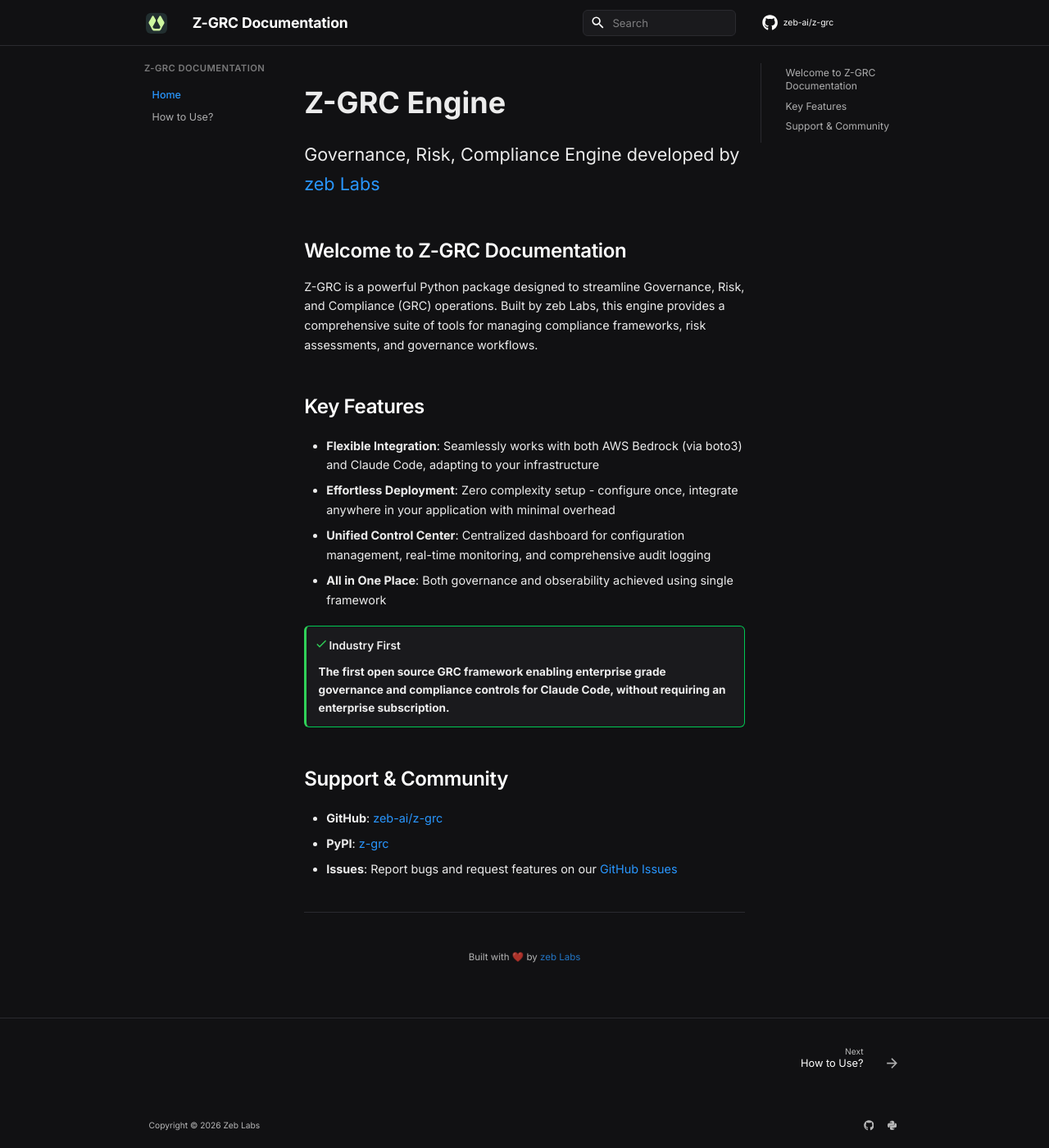
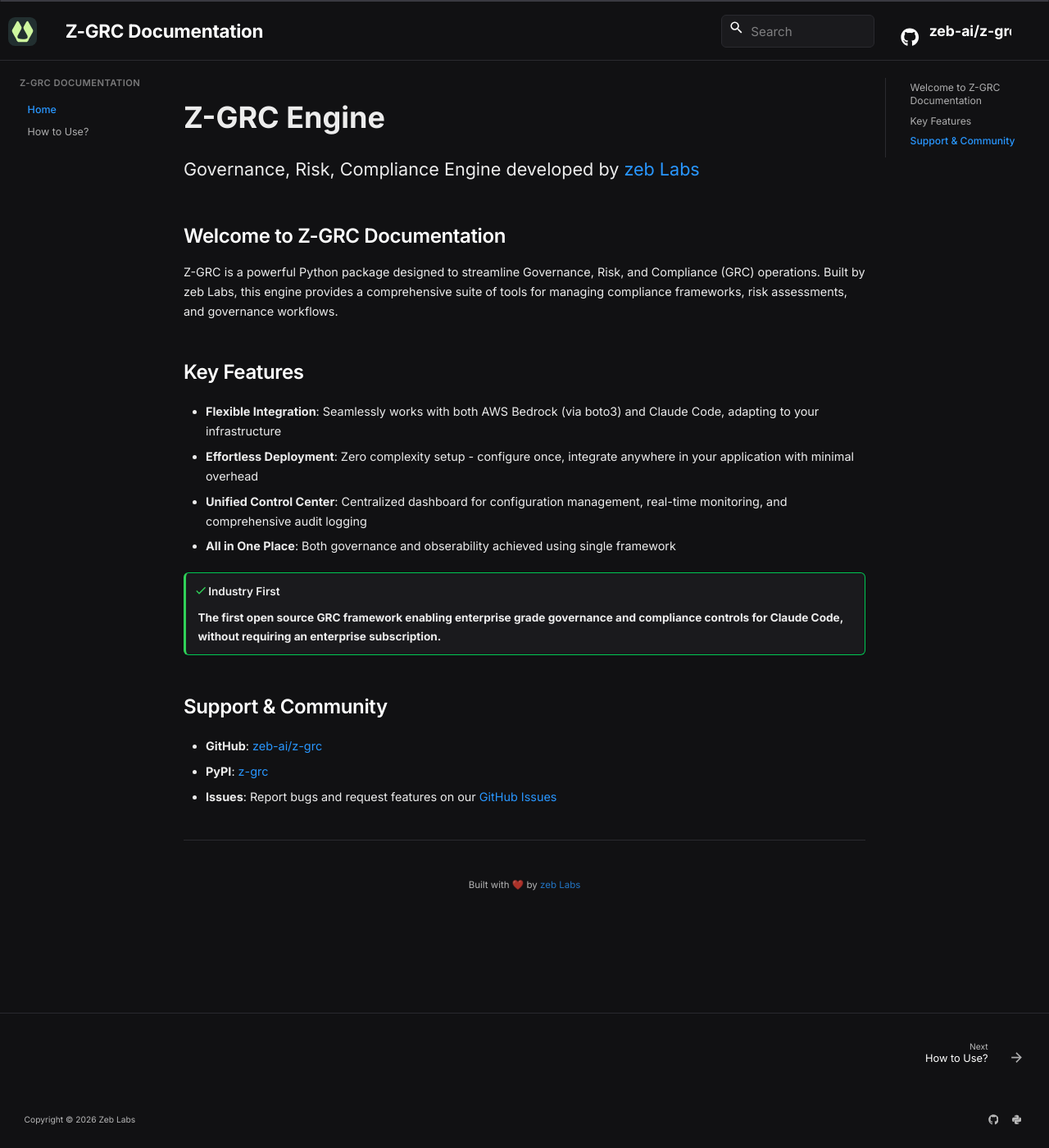
Before and after one commit to zeb-ai/py-governance-engine, an MkDocs documentation site: the page built from docs/index.md, in a window 1280 px wide and 1400 px high. Shown: the whole window at 82% size. Built offline with MkDocs 1.6.1 and Material for MkDocs 9.7.7, drawn with Linux system fonts in a browser that asks for light colours; comment, search, counter and statistics services are not loaded.

Commit message:
feat: updated theme for mkdocs

```diff
--- a/docs/stylesheets/theme.css
+++ b/docs/stylesheets/theme.css
@@ -40,6 +40,10 @@
   /* Typography */
   --md-text-font:    "Inter", -apple-system, BlinkMacSystemFont, "SF Pro Text", system-ui, sans-serif;
   --md-code-font:    "JetBrains Mono", ui-monospace, "SF Mono", Menlo, monospace;
+
+  /* Override Material's tooltip colors */
+  --md-tooltip-bg-color:             var(--surface-1);
+  --md-tooltip-fg-color:             rgba(255, 255, 255, 0.92);
 }
 
 /* ============================================================
@@ -61,27 +65,123 @@ body {
   background: var(--md-default-bg-color);
   border-bottom: 1px solid var(--border);
   box-shadow: none;
-  height: 56px;
+  height: 72px;
 }
 
-.md-header__inner { height: 56px; padding: 0 1.25rem; }
+.md-header__inner {
+  height: 72px;
+  display: flex;
+  align-items: center;
+  justify-content: space-between;
+}
+
+/* Override grid margin and max-width to align header content properly */
+.md-grid {
+  margin-left: 0 !important;
+  max-width: none !important;
+}
 
 .md-header__title {
-  font-weight: 600;
-  font-size: 1.1rem;
+  font-size: 1.4rem;
   letter-spacing: -0.01em;
-  margin-left: 0.5rem;
-  color: #ffffff !important;
+  margin-right: auto;
+  flex-shrink: 0;
 }
 
-.md-header__button.md-logo { margin: 0 0.5rem 0 0; }
+.md-header__button.md-logo { margin: 0 0.75rem 0 0; }
 .md-header__button.md-logo img,
-.md-header__button.md-logo svg { height: 1.6rem; }
+.md-header__button.md-logo svg { height: 2.2rem; }
 
 /* Header links white */
 .md-header__topic,
 .md-header a {
   color: #ffffff !important;
+}
+
+/* GitHub/social links in header */
+.md-header__source {
+  display: flex;
+  align-items: center;
+}
+
+.md-source {
+  display: flex;
+  align-items: center;
+  gap: 0.75rem;
+}
+
+.md-source__icon {
+  display: flex;
+  align-items: flex-start;
+  flex-shrink: 0;
+  padding-top: 0.15rem;
+}
+
+.md-source__icon svg {
+  width: 1.8rem;
+  height: 1.8rem;
+  display: block;
+}
+
+/* Repository name and stats container - vertical stack */
+html body .md-header .md-source__repository {
+  display: flex !important;
+  flex-direction: column !important;
+  align-items: flex-start !important;
+  gap: 0.35rem !important;
+  line-height: 1.2 !important;
+  font-size: 1.1rem !important;
+  font-weight: 700 !important;
+}
+
+/* Target ALL elements inside repository to make repo name large */
+html body .md-header .md-source__repository *,
+html body .md-header .md-source__repository > *,
+html body .md-header .md-source__repository a,
+html body .md-header .md-source__repository span:not(.md-source__fact):not([class*="fact"]) {
+  font-size: 1.1rem !important;
+  font-weight: 700 !important;
+  white-space: nowrap !important;
+  color: #ffffff !important;
+}
+
+/* Stats row - version, stars, forks - override with even higher specificity */
+html body .md-header .md-source__facts,
+html body .md-header .md-source__facts *,
+html body .md-header .md-source__repository .md-source__facts {
+  font-size: 0.7rem !important;
+  font-weight: 400 !important;
+  line-height: 1 !important;
+}
+
+html body .md-header .md-source__facts {
+  display: flex !important;
+  align-items: center !important;
+  gap: 0.6rem !important;
+  flex-shrink: 0;
+}
+
+.md-source__fact {
+  display: flex;
+  align-items: center;
+  gap: 0.25rem;
+}
+
+/* Push search and GitHub to the right */
+.md-header__option {
+  display: flex;
+  align-items: center;
+  gap: 1.5rem;
+  margin-left: auto;
+}
+
+.md-search {
+  order: 1;
+}
+
+.md-header__source {
+  order: 2;
+  margin-left: 1.5rem;
 }
 
 /* Tabs — remove the second-row clutter, just an underline */
@@ -110,7 +210,7 @@ body {
   background: var(--surface-1);
   border: 1px solid var(--border);
   border-radius: 6px;
-  height: 32px;
+  height: 40px;
   transition: border-color 0.15s ease;
 }
 .md-search__form:hover { border-color: var(--border-strong); }
@@ -118,7 +218,7 @@ body {
   border-color: var(--md-primary-fg-color);
   background: var(--surface-1);
 }
-.md-search__input { font-size: 0.82rem; }
+.md-search__input { font-size: 0.95rem; }
 .md-search__input::placeholder { color: var(--md-default-fg-color--lighter); }
 
 .md-search__output {
@@ -224,10 +324,30 @@ body {
 /* ============================================================
    7. Main content  —  generous measure, Apple spacing
    ============================================================ */
-.md-main__inner { margin-top: 0; }
-.md-content { padding: 1.5rem 0 4rem; }
-.md-content__inner { margin: 0 1.5rem; max-width: 62rem; padding-top: 1rem; }
+.md-main__inner {
+  margin-top: 0;
+  max-width: none !important;
+}
+.md-content {
+  padding: 1.5rem 0 4rem;
+  max-width: none !important;
+}
+.md-content__inner {
+  margin: 0 auto !important;
+  max-width: 75rem !important;
+  padding-top: 1rem;
+  padding-left: 1.5rem !important;
+  padding-right: 1.5rem !important;
+}
 .md-content__inner:before { height: 0; }
+
+/* Override Material's default narrow content width */
+@media screen and (min-width: 76.25em) {
+  .md-content {
+    /* margin-left: 0 !important; */
+    margin-right: 0 !important;
+  }
+}
 
 .md-typeset {
   font-size: 0.9rem;
@@ -378,6 +498,53 @@ body {
   right: 0.4rem;
 }
 .md-clipboard:hover { color: var(--md-default-fg-color); }
+
+/* Clipboard notification/toast styling - dark theme fix */
+/* Target all possible clipboard notification elements */
+.md-tooltip,
+.md-annotation__tooltip,
+[id^="__tooltip"],
+[id*="tooltip"] {
+  background-color: var(--surface-1) !important;
+  color: rgba(255, 255, 255, 0.95) !important;
+  border: 1px solid var(--border-strong) !important;
+  border-radius: 6px !important;
+  box-shadow: 0 4px 12px rgba(0, 0, 0, 0.6) !important;
+  font-size: 0.85rem !important;
+  font-weight: 500 !important;
+}
+
+/* Clipboard message specific */
+.md-clipboard__message {
+  background-color: var(--surface-1) !important;
+  color: rgba(255, 255, 255, 0.95) !important;
+}
+
+/* Clipboard success state */
+.md-clipboard--copied .md-clipboard__message,
+.md-clipboard--copied .md-tooltip {
+  background-color: var(--surface-1) !important;
+  color: var(--md-primary-fg-color) !important;
+  border-color: var(--md-primary-fg-color) !important;
+}
+
+/* Force dark background on all tooltip-like elements */
+.md-snackbar,
+[class*="clipboard"][class*="message"],
+[role="tooltip"],
+[data-md-component="tooltip"] {
+  background-color: var(--surface-1) !important;
+  color: rgba(255, 255, 255, 0.95) !important;
+  border: 1px solid var(--border-strong) !important;
+}
+
+/* Override any light background colors */
+[class*="tooltip"],
+[class*="message"],
+[class*="snackbar"] {
+  background-color: var(--surface-1) !important;
+  color: rgba(255, 255, 255, 0.95) !important;
+}
 
 /* ============================================================
    9. Admonitions  —  flat, thin left accent only
@@ -592,3 +759,75 @@ body {
    ============================================================ */
 /* Page titles are shown by default on all pages */
 /* Individual pages can override this with inline styles if needed */
+
+/* ============================================================
+   17. Dialog / Modal customization
+   ============================================================ */
+.md-dialog {
+  background-color: #30d158;
+  border-radius: .1rem;
+  bottom: .8rem;
+  box-shadow: var(--md-shadow-z3);
+  min-width: 11.1rem;
+  opacity: 0;
+  padding: .4rem .6rem;
+  pointer-events: none;
+  position: fixed;
+  transform: translateY(100%);
+  transition: transform 0ms .4s, opacity .4s;
+  z-index: 4;
+  color: #ffffff;
+  font-weight: 500;
+}
+
+.md-dialog--active {
+  transform: translateY(0);
+  transition: transform .4s cubic-bezier(.075,.82,.165,1), opacity .4s;
+  opacity: 1;
+}
+
+/* Print mode - hide dialog */
+@media print {
+  .md-dialog {
+    display: none;
+  }
+}
+
+/* ============================================================
+   18. Consolidated Clipboard/Tooltip/Snackbar Dark Theme
+   ============================================================ */
+/* High specificity to override Material's defaults */
+body .md-clipboard__message,
+body .md-snackbar,
+body .md-snackbar__inner,
+body .md-tooltip,
+html body .md-clipboard__message,
+html body .md-snackbar,
+html body .md-tooltip,
+.md-annotation__tooltip,
+[role="status"],
+[role="alert"],
+[data-md-component="announce"],
+[id^="__tooltip_"],
+html body [class*="clipboard"],
+html body [class*="snackbar"],
+html body [class*="toast"] {
+  background-color: var(--surface-1) !important;
+  color: var(--md-default-fg-color) !important;
+  border: 1px solid var(--border-strong) !important;
+  border-radius: 6px !important;
+  box-shadow: 0 4px 12px rgba(0, 0, 0, 0.6) !important;
+  font-weight: 500 !important;
+  font-size: 0.85rem !important;
+}
+
+/* Ensure children inherit correct colors */
+body .md-tooltip *,
+body .md-clipboard__message *,
+body .md-snackbar *,
+html body .md-tooltip *,
+html body .md-clipboard__message *,
+html body .md-snackbar * {
+  color: var(--md-default-fg-color) !important;
+  background: transparent !important;
+}
```
